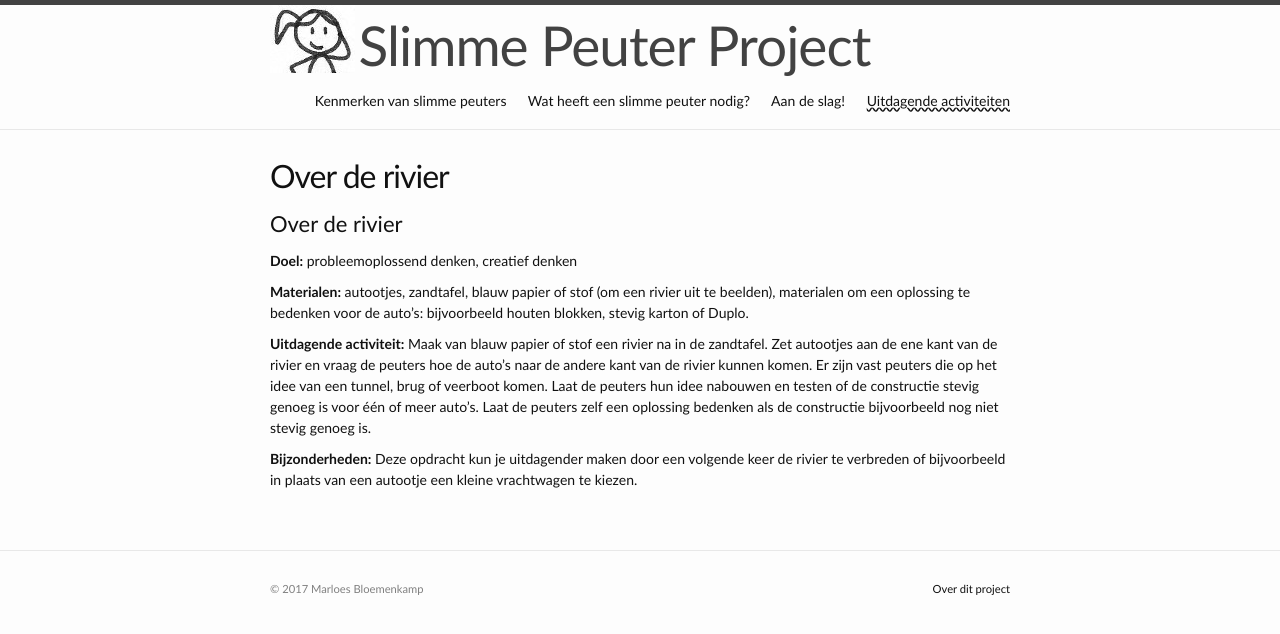
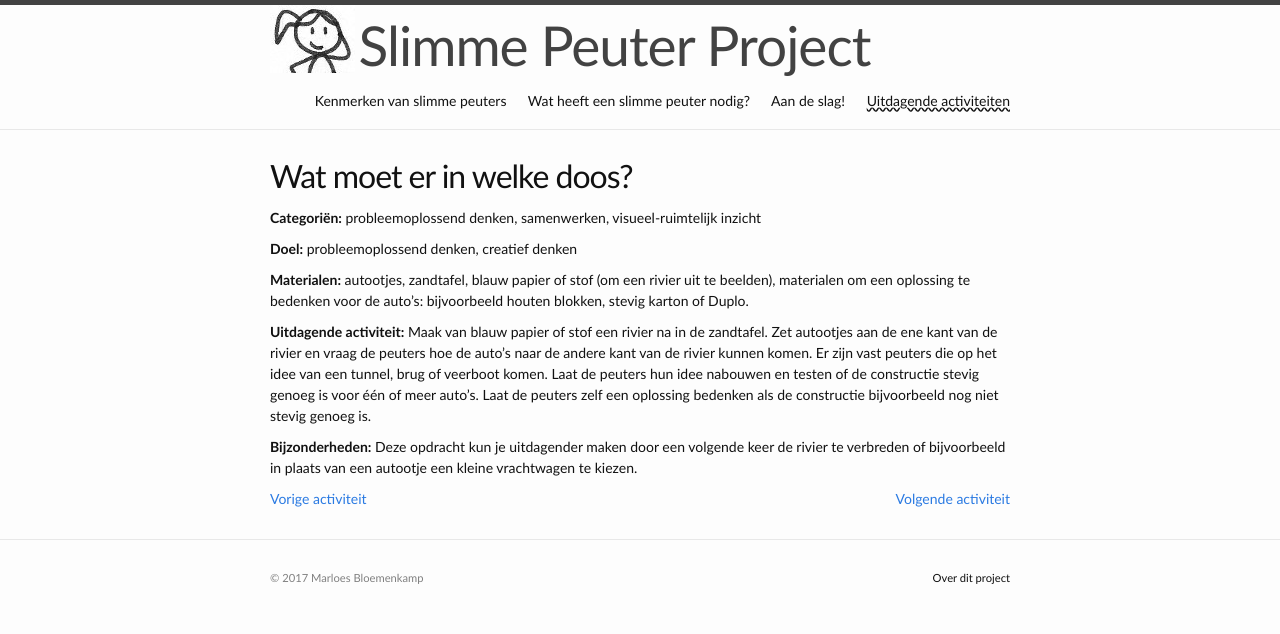
Before and after one commit to marloesbloemenkamp/marloesbloemenkamp.github.io, a Jekyll site: the page built from activiteiten/wat_moet_in_welke_doos.md, in a window 1280 px wide. Shown: the top 634 px of the page. Built offline with Jekyll 4.4.1, drawn with Linux system fonts in a browser that asks for light colours.

Commit message:
Fix activities (tags, list on index, layout)

```diff
--- a/_layouts/activiteiten.html
+++ b/_layouts/activiteiten.html
@@ -2,6 +2,15 @@
 layout: page
 active_menu_index: 4
 ---
+
+<p>
+<strong>Categoriën: </strong>
+{%- assign sorted_tags = page.tags | sort %}
+{%- for tag in sorted_tags -%}
+{{- tag -}}
+{% if forloop.last == false %}, {% endif %}
+{%- endfor -%}
+</p>
 
 {{ content }}
 
--- a/activiteiten/idee_1.md
+++ b/activiteiten/wat_moet_in_welke_doos.md
@@ -1,11 +1,12 @@
 ---
 layout: activiteiten
-title: Over de rivier
-permalink: activiteiten/1/
-published: true
+title: Wat moet er in welke doos?
+permalink: activiteiten/wat_moet_er_in_welke_doos/
+menu_index: 3
+parent: activiteiten
+tags: [visueel-ruimtelijk inzicht, probleemoplossend denken, samenwerken]
 ---
 
-## Over de rivier
 **Doel:** probleemoplossend denken, creatief denken
 
 **Materialen:** autootjes, zandtafel, blauw papier of stof (om een rivier uit te beelden), materialen om een oplossing te bedenken voor de auto’s: bijvoorbeeld houten blokken, stevig karton of Duplo.
```
Also changed, not shown: activiteiten/bouw_jij_wat_ik_bouw.md (added, +16 -0 lines), activiteiten/de_deurbel_is_stuk.md (added, +16 -0 lines), activiteiten/index.md (+11 -11 lines), activiteiten/over_de_rivier.md (added, +16 -0 lines).
